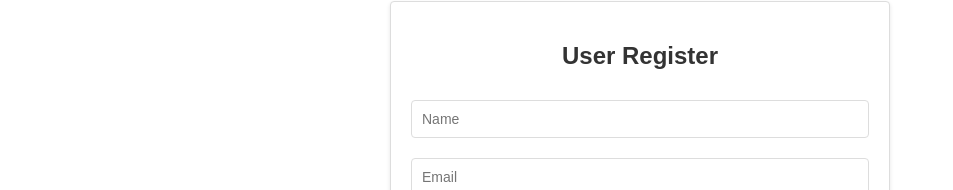
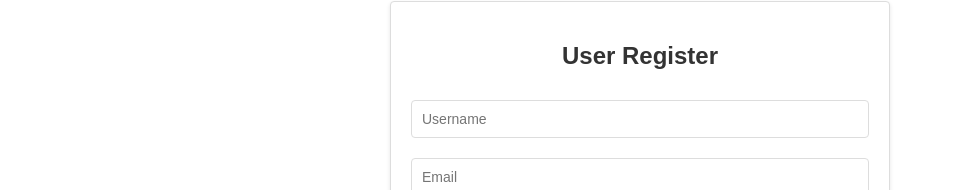
Before and after one commit to Pratik06m/Calender_for_Communication_Tracking, a React (Create React App) app: page / in a window 1280 px wide. Both pictures are taken after a click on the element "Register". Shown: the part 185-375 px from the top of the page, without its empty margins (0-953 px from the left). Built offline with nearby package versions, Linux system fonts and the light colour scheme.

Commit message:
Api Integration for Login

```diff
--- a/src/components/Login/Login.js
+++ b/src/components/Login/Login.js
@@ -33,41 +33,54 @@ function LoginPage() {
 }
 
 function UserForm() {
-  const [isRegister, setIsRegister] = useState(false);
+  const [isRegister, setIsRegister] = useState(false); // Toggle between Login and Register modes
   const [formData, setFormData] = useState({
-    name: "",
+    username: "",
     email: "",
     password: "",
     confirmPassword: "",
   });
-  const navigate = useNavigate();
 
+  const navigate = useNavigate(); // For navigation to the dashboard
+
+  // Handle input changes
   const handleInputChange = (e) => {
     const { name, value } = e.target;
     setFormData({ ...formData, [name]: value });
   };
 
+  // Handle form submission
   const handleSubmit = async (e) => {
     e.preventDefault();
 
+    // Registration Validation
     if (isRegister && formData.password !== formData.confirmPassword) {
       alert("Passwords do not match!");
       return;
     }
 
+    // Prepare API request based on the mode
+    const apiUrl = isRegister
+      ? "https://example.com/api/user/register"
+      : "https://example.com/api/user/login";
+
+    const payload = isRegister
+      ? {
+          username: formData.username,
+          email: formData.email,
+          password: formData.password,
+          confirmPassword: formData.confirmPassword,
+        }
+      : {
+          email: formData.email,
+          password: formData.password,
+        };
+
     try {
-      const url = isRegister
-        ? "https://example.com/api/user/register"
-        : "https://example.com/api/user/login";
-
-      const response = await fetch(url, {
+      const response = await fetch(apiUrl, {
         method: "POST",
         headers: { "Content-Type": "application/json" },
-        body: JSON.stringify({
-          name: formData.name,
-          email: formData.email,
-          password: formData.password,
-        }),
+        body: JSON.stringify(payload),
       });
 
       const data = await response.json();
@@ -76,9 +89,9 @@ function UserForm() {
         alert(isRegister ? "Registration successful!" : "Login successful!");
         console.log("Response:", data);
 
-        // Redirect to user dashboard on successful login
+        // Navigate to the User Dashboard on successful login
         if (!isRegister) {
-          navigate("/user");
+          navigate("/user-dashboard");
         }
       } else {
         alert(data.message || "Something went wrong!");
@@ -96,9 +109,9 @@ function UserForm() {
         {isRegister && (
           <input
             type="text"
-            name="name"
-            placeholder="Name"
-            value={formData.name}
+            name="username"
+            placeholder="Username"
+            value={formData.username}
             onChange={handleInputChange}
             required
           />
@@ -146,6 +159,7 @@ function UserForm() {
     </div>
   );
 }
+
 
 function AdminForm() {
   const [formData, setFormData] = useState({
```
